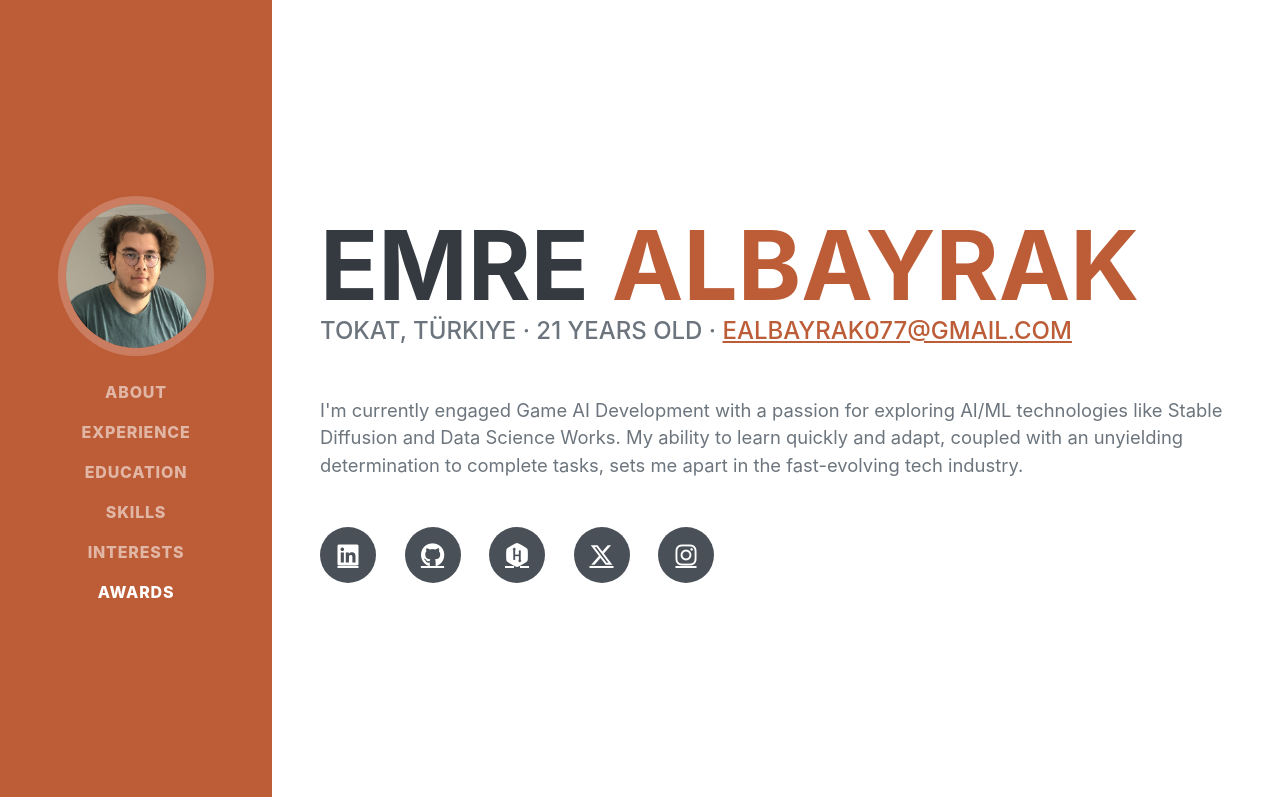
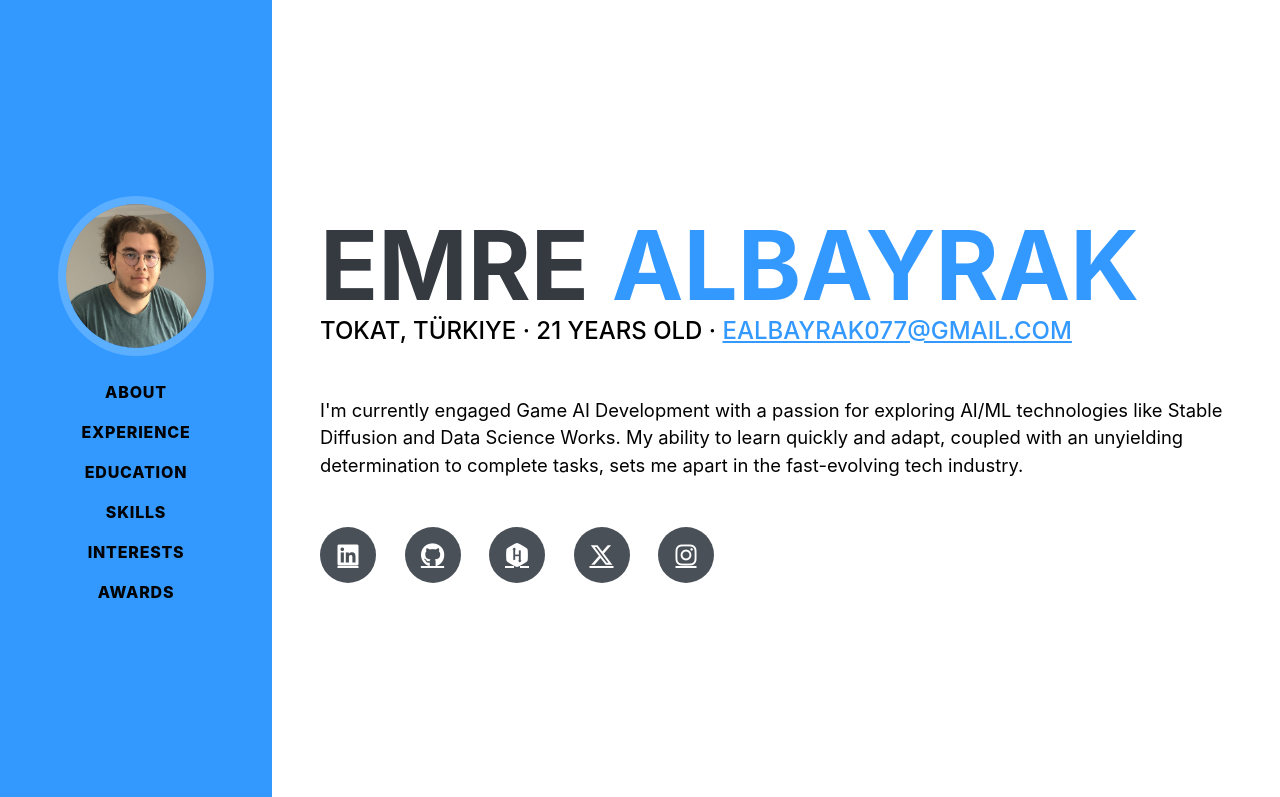
Before and after one commit to emre570/emre570.github.io, a plain HTML site: page index.html in a window 1280 px wide. Shown: the top 797 px of the page. Drawn offline with nearby package versions, Linux system fonts and the light colour scheme; a web font is replaced by a local one.

Commit message:
Color Correction

```diff
--- a/index.html
+++ b/index.html
@@ -25,12 +25,12 @@
             <button class="navbar-toggler" type="button" data-bs-toggle="collapse" data-bs-target="#navbarResponsive" aria-controls="navbarResponsive" aria-expanded="false" aria-label="Toggle navigation"><span class="navbar-toggler-icon"></span></button>
             <div class="collapse navbar-collapse" id="navbarResponsive">
                 <ul class="navbar-nav">
-                    <li class="nav-item"><a class="nav-link js-scroll-trigger" href="#about">About</a></li>
-                    <li class="nav-item"><a class="nav-link js-scroll-trigger" href="#experience">Experience</a></li>
-                    <li class="nav-item"><a class="nav-link js-scroll-trigger" href="#education">Education</a></li>
-                    <li class="nav-item"><a class="nav-link js-scroll-trigger" href="#skills">Skills</a></li>
-                    <li class="nav-item"><a class="nav-link js-scroll-trigger" href="#interests">Interests</a></li>
-                    <li class="nav-item"><a class="nav-link js-scroll-trigger" href="#awards">Awards</a></li>
+                    <li class="nav-item"><a class="nav-link js-scroll-trigger text-black" href="#about">About</a></li>
+                    <li class="nav-item"><a class="nav-link js-scroll-trigger text-black" href="#experience">Experience</a></li>
+                    <li class="nav-item"><a class="nav-link js-scroll-trigger text-black" href="#education">Education</a></li>
+                    <li class="nav-item"><a class="nav-link js-scroll-trigger text-black" href="#skills">Skills</a></li>
+                    <li class="nav-item"><a class="nav-link js-scroll-trigger text-black" href="#interests">Interests</a></li>
+                    <li class="nav-item"><a class="nav-link js-scroll-trigger text-black" href="#awards">Awards</a></li>
                 </ul>
             </div>
         </nav>
@@ -43,18 +43,18 @@
                         Emre
                         <span class="text-primary">Albayrak</span>
                     </h1>
-                    <div class="subheading mb-5">
+                    <div class="subheading mb-5 text-black">
                         Tokat, Türkiye · 21 Years old ·
-                        <a href="mailto:ealbayrak077@gmail.com">ealbayrak077@gmail.com</a>
+                        <a class="text-primary" href="mailto:ealbayrak077@gmail.com">ealbayrak077@gmail.com</a>
                     </div>
-                    <p class="lead mb-5">I'm currently engaged Game AI Development with a passion for exploring AI/ML technologies like Stable Diffusion and Data Science Works.
+                    <p class="lead mb-5 text-black">I'm currently engaged Game AI Development with a passion for exploring AI/ML technologies like Stable Diffusion and Data Science Works.
                         My ability to learn quickly and adapt, coupled with an unyielding determination to complete tasks, sets me apart in the fast-evolving tech industry.</p>
                     <div class="social-icons">
                         <a class="social-icon" href="https://www.linkedin.com/in/cemal-emre-albayrak-a2b7861b5/"><i class="fa-brands fa-linkedin"></i></a>
                         <a class="social-icon" href="https://github.com/emre570"><i class="fa-brands fa-github"></i></a>
                         <a class="social-icon" href="https://www.hackerrank.com/emre570"><i class="fab fa-hackerrank"></i></a>
                         <a class="social-icon" href="https://twitter.com/emre570_"><i class="fa-brands fa-x-twitter"></i></a>
-                        <a class="social-icon" href="https://www.instagram.com/_emre570/"><i class="fab fa-instagram"></i></a>
+                        <a class="social-icon " href="https://www.instagram.com/_emre570/"><i class="fab fa-instagram"></i></a>
                     </div>
                 </div>
             </section>
@@ -113,10 +113,10 @@
             <section class="resume-section" id="interests">
                 <div class="resume-section-content">
                     <h2 class="mb-5">Personal Interests</h2>
-                    <p>I spend most of my time with my computer. I am interested in aviation and flying, play simulation games often in my free time.
+                    <p class="text-black">I spend most of my time with my computer. I am interested in aviation and flying, play simulation games often in my free time.
                         Also, I have VR equipment and like to spend some free time to get into it too.
                     </p>
-                    <p>In outdoors, I drive my car around city, meeting with my friends are my favourites.</p>
+                    <p class="text-black">In outdoors, I drive my car around city, meeting with my friends are my favourites.</p>
                 </div>
             </section>
             <hr class="m-0" />
@@ -124,7 +124,7 @@
             <section class="resume-section" id="awards">
                 <div class="resume-section-content">
                     <h2 class="mb-5">Awards & Certifications</h2>
-                    <p>You can find my certifications and awards from my LinkedIn profile.</p>
+                    <p class="text-black">You can find my certifications and awards from my LinkedIn profile.</p>
                 </div>
             </section>
         </div>
```
Also changed, not shown: css/styles.css.
